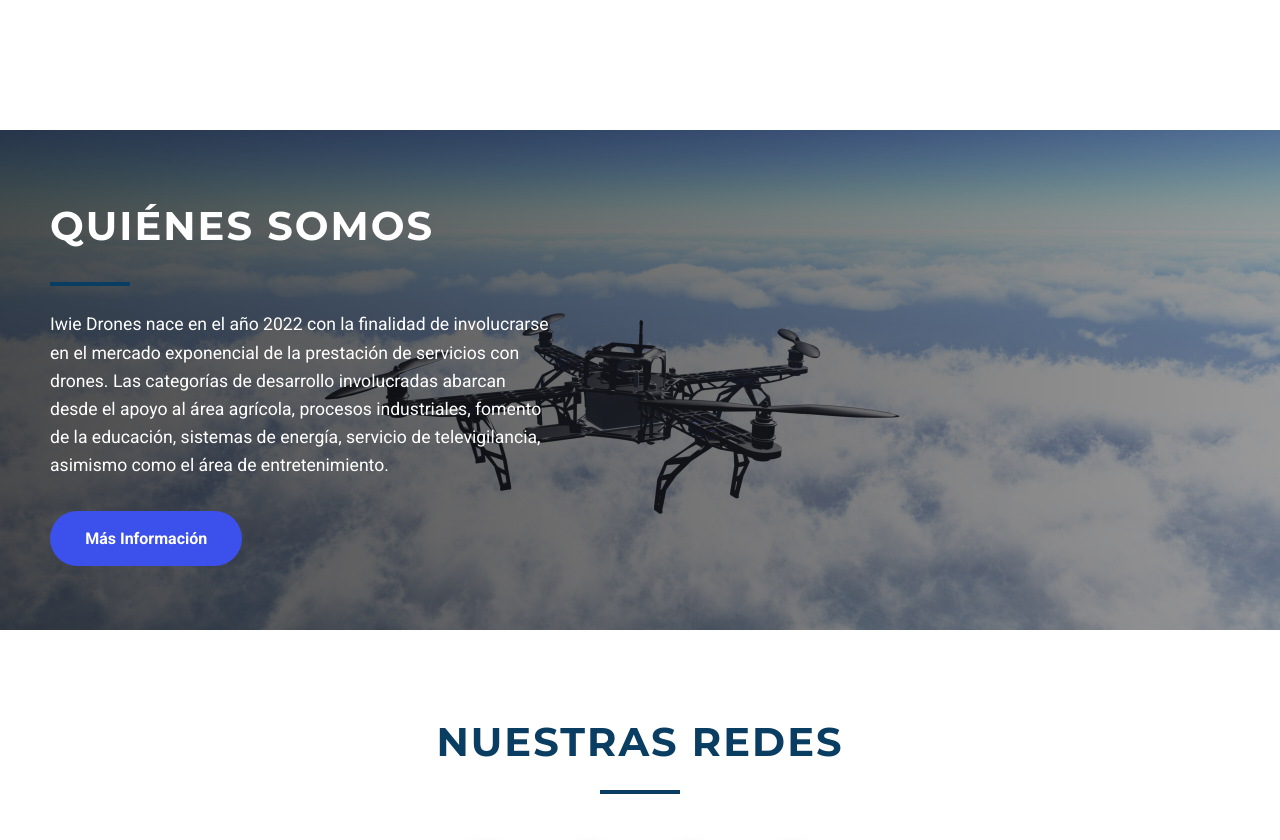
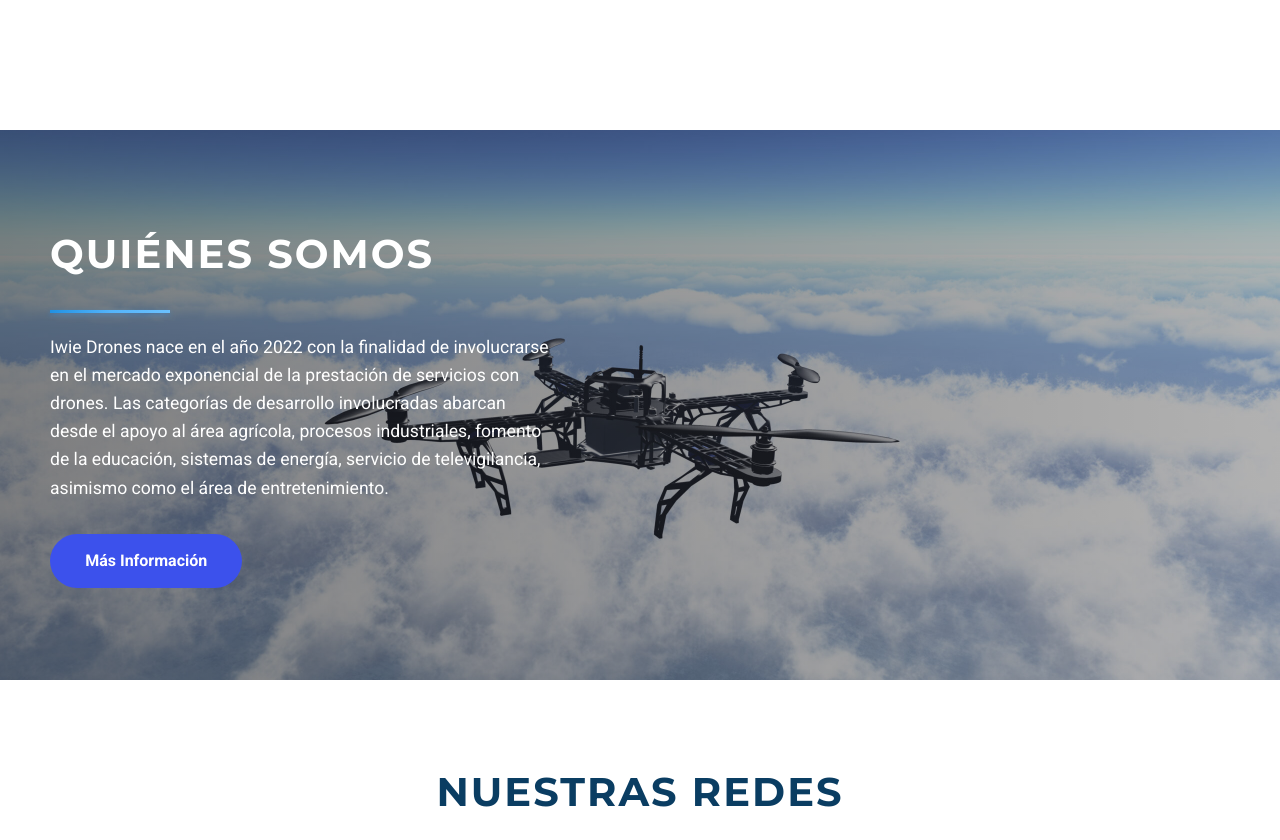
Before and after one commit to AlejandroLiinares/IwieDrones, a React (Vite) app: page / in a window 1280 px wide. Shown: the part 1900-2740 px from the top of the page. Built offline with nearby package versions, Linux system fonts and the light colour scheme.

Commit message:
QUIENES SOMOS listo!

```diff
--- a/src/App.jsx
+++ b/src/App.jsx
@@ -1,6 +1,7 @@
 import React from 'react';
 import { BrowserRouter as Router, Routes, Route, Navigate } from 'react-router-dom';
 import './App.css';
+import ScrollRestoration from './components/utils/ScrollRestoration';
 
 // Componentes
 import Header from './components/Header/Header';
@@ -17,6 +18,7 @@
 function App() {
     return (
         <Router>
+            <ScrollRestoration />
             <Header />
             <Routes>
                 <Route path="/" element={<Home />} />
--- a/src/components/Home/Home.css
+++ b/src/components/Home/Home.css
@@ -592,12 +592,16 @@
 /* 12. Sección Quiénes Somos */
 .about-us-section {
   position: relative;
-  height: 500px;
+  height: 550px; /* Ligeramente más grande que el original */
   width: 100%;
   display: flex;
   justify-content: flex-start;
   align-items: center;
   overflow: hidden;
+  background-image: url('/quienes-somos.jpg');
+  background-size: cover;
+  background-position: center;
+  background-attachment: fixed; /* Efecto de imagen fija al hacer scroll */
 }
 
 @media (max-width: 480px) {
@@ -614,12 +618,12 @@
   width: 100%;
   height: 100%;
   z-index: 1;
+  /* La imagen ahora se aplica directamente a la sección */
 }
 
+/* No necesitamos estos estilos ya que la imagen ahora es un background */
 .about-us-image {
-  width: 100%;
-  height: 100%;
-  object-fit: cover;
+  display: none; /* Ocultamos la imagen ya que ahora usamos background-image */
 }
 
 .about-us-overlay {
@@ -628,7 +632,7 @@
   left: 0;
   width: 100%;
   height: 100%;
-  background: linear-gradient(to right, rgba(0, 0, 0, 0.7) 0%, rgba(0, 0, 0, 0.4) 100%);
+  background: linear-gradient(to right, rgba(0, 0, 0, 0.5) 0%, rgba(0, 0, 0, 0.3) 100%); /* Opacidad reducida */
   z-index: 2;
 }
 
--- a/src/components/Home/Home.jsx
+++ b/src/components/Home/Home.jsx
@@ -223,7 +223,13 @@
         <div className="about-us-overlay"></div>
         <div className="about-us-content">
           <h2 className="section-title">QUIÉNES SOMOS</h2>
-          <div className="about-divider" style={{ backgroundColor: '#0a3d62' }}></div>
+          <div className="about-divider" style={{
+            background: 'linear-gradient(to right,rgb(33, 145, 226),rgb(83, 180, 250),rgb(107, 193, 254))',
+            height: '3px',
+            width: '120px',
+            marginBottom: '20px',
+            boxShadow: '0 2px 5px rgba(30, 144, 255, 0.4)'
+          }}></div>
           <p className="about-subtitle">
             Iwie Drones nace en el año 2022 con la finalidad de involucrarse en el mercado exponencial de la prestación de servicios con drones. Las categorías de desarrollo involucradas abarcan desde el apoyo al área agrícola, procesos industriales, fomento de la educación, sistemas de energía, servicio de televigilancia, asimismo como el área de entretenimiento.
           </p>
--- /dev/null
+++ b/src/components/utils/ScrollRestoration.jsx
@@ -0,0 +1,23 @@
+import { useEffect } from 'react';
+import { useLocation } from 'react-router-dom';
+
+/**
+ * Componente de utilidad que restaura el scroll cuando cambia la ruta
+ * Se debe colocar en App.jsx para que funcione en toda la aplicación
+ */
+const ScrollRestoration = () => {
+  const { pathname } = useLocation();
+
+  useEffect(() => {
+    // Restaurar el scroll al cambiar de página
+    window.scrollTo(0, 0);
+
+    // Asegurarse de que el scroll del body esté habilitado
+    document.body.style.overflow = 'auto';
+
+  }, [pathname]);
+
+  return null; // Este componente no renderiza nada
+};
+
+export default ScrollRestoration;
```
